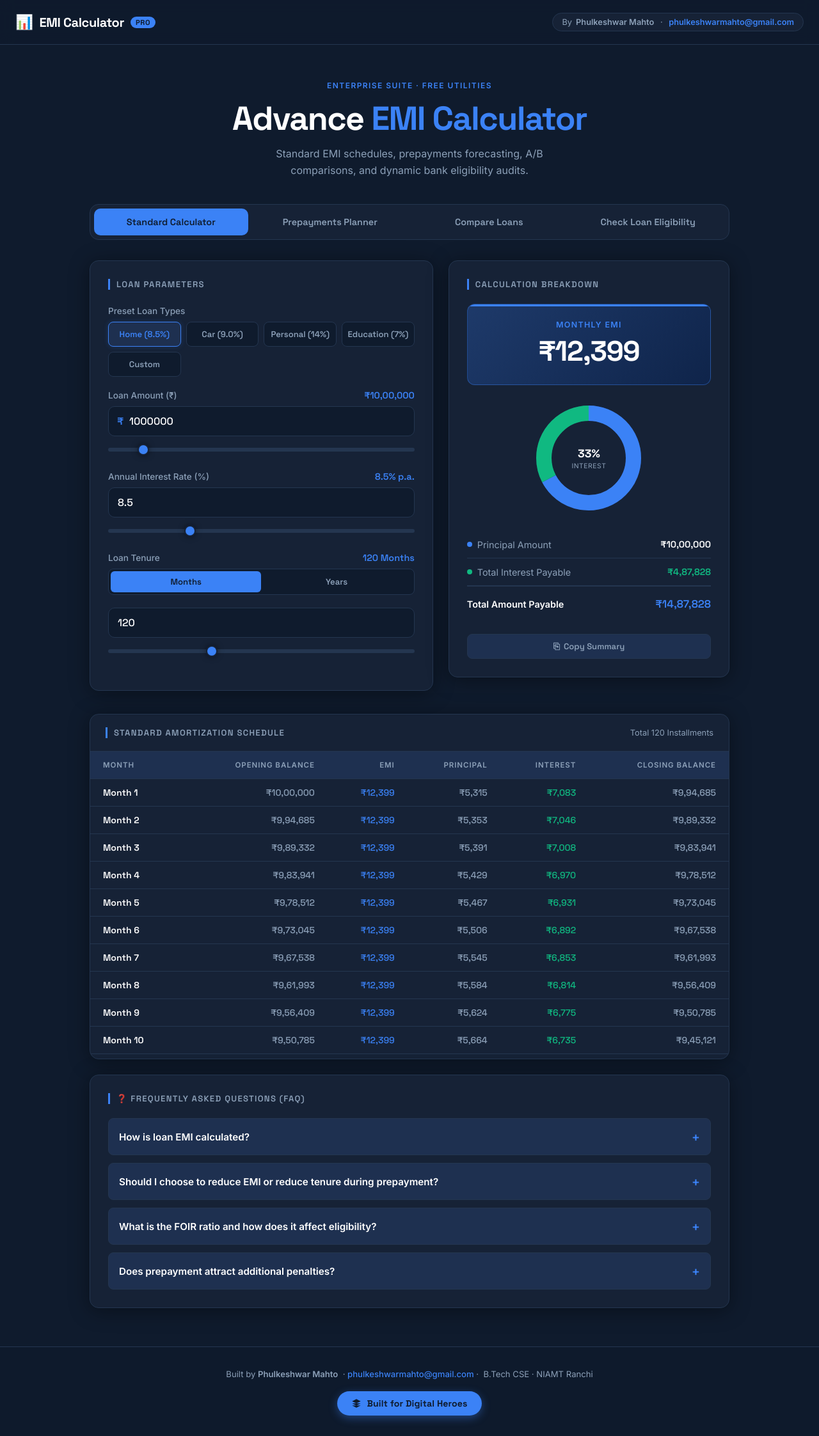
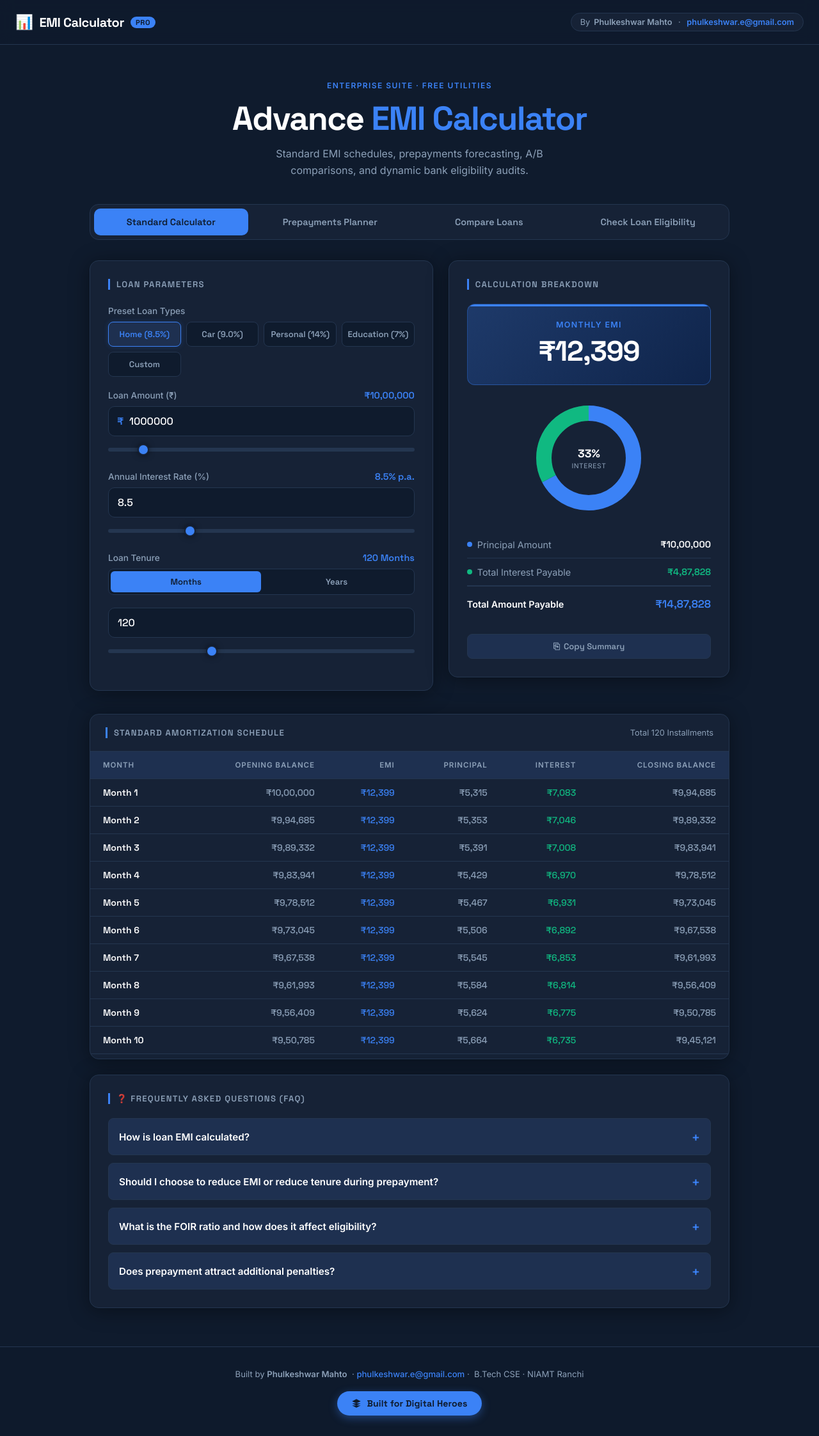
Before and after one commit to phulkeshwar/EMIcalculator, a React (Vite) app: page / in a window 1280 px wide. Shown: the whole page at 64% size. Built offline with nearby package versions, Linux system fonts and the light colour scheme.

Commit message:
docs: update developer email address to phulkeshwar.e@gmail.com

```diff
--- a/src/App.tsx
+++ b/src/App.tsx
@@ -376,7 +376,7 @@ Monthly EMI: ${formatCurrency(monthlyEmi)}
 Total Interest Payable: ${formatCurrency(totalInterest)}
 Total Amount Payable: ${formatCurrency(totalPayable)}
 -----------------------------
-Phulkeshwar Mahto | phulkeshwarmahto@gmail.com
+Phulkeshwar Mahto | phulkeshwar.e@gmail.com
 Built for Digital Heroes: https://digitalheroesco.com`;
     } else if (activeTab === 'prepayments') {
       summary = `EMI Prepayment Savings Summary:
@@ -388,7 +388,7 @@ Revised Total Payable: ${formatCurrency(prepTotalPayable)}
 Interest Saved: ${formatCurrency(prepSavingsInterest)}
 Months Saved: ${prepSavingsTenure} months
 -----------------------------
-Phulkeshwar Mahto | phulkeshwarmahto@gmail.com
+Phulkeshwar Mahto | phulkeshwar.e@gmail.com
 Built for Digital Heroes: https://digitalheroesco.com`;
     } else if (activeTab === 'compare') {
       const emiA = calculateEmiValue(compAmountA, compRateA, compTenureA);
@@ -410,7 +410,7 @@ Net Difference:
 - EMI: ${formatCurrency(Math.abs(emiA - emiB))}
 - Interest: ${formatCurrency(Math.abs(intA - intB))}
 -----------------------------
-Phulkeshwar Mahto | phulkeshwarmahto@gmail.com
+Phulkeshwar Mahto | phulkeshwar.e@gmail.com
 Built for Digital Heroes: https://digitalheroesco.com`;
     } else if (activeTab === 'eligibility') {
       const { maxEmi, eligibleLoan } = calculateEligibility();
@@ -423,7 +423,7 @@ Max Affordable EMI: ${formatCurrency(maxEmi)}
 Assumed Interest: ${eligibilityRate}% p.a.
 Assumed Tenure: ${eligibilityTenure} years
 -----------------------------
-Phulkeshwar Mahto | phulkeshwarmahto@gmail.com
+Phulkeshwar Mahto | phulkeshwar.e@gmail.com
 Built for Digital Heroes: https://digitalheroesco.com`;
     }
 
@@ -478,7 +478,7 @@ Built for Digital Heroes: https://digitalheroesco.com`;
         </div>
         <div className="author-chip">
           By <strong>Phulkeshwar Mahto</strong> &nbsp;·&nbsp;
-          <a href="mailto:phulkeshwarmahto@gmail.com">phulkeshwarmahto@gmail.com</a>
+          <a href="mailto:phulkeshwar.e@gmail.com">phulkeshwar.e@gmail.com</a>
         </div>
       </header>
 
@@ -1317,7 +1317,7 @@ Built for Digital Heroes: https://digitalheroesco.com`;
       <footer>
         <p className="footer-author">
           Built by <strong>Phulkeshwar Mahto</strong> &nbsp;·&nbsp;
-          <a href="mailto:phulkeshwarmahto@gmail.com">phulkeshwarmahto@gmail.com</a>
+          <a href="mailto:phulkeshwar.e@gmail.com">phulkeshwar.e@gmail.com</a>
           &nbsp;·&nbsp; B.Tech CSE · NIAMT Ranchi
         </p>
         <a
```
Also changed, not shown: 1 other file (tests, documents, lock files or other folders).
